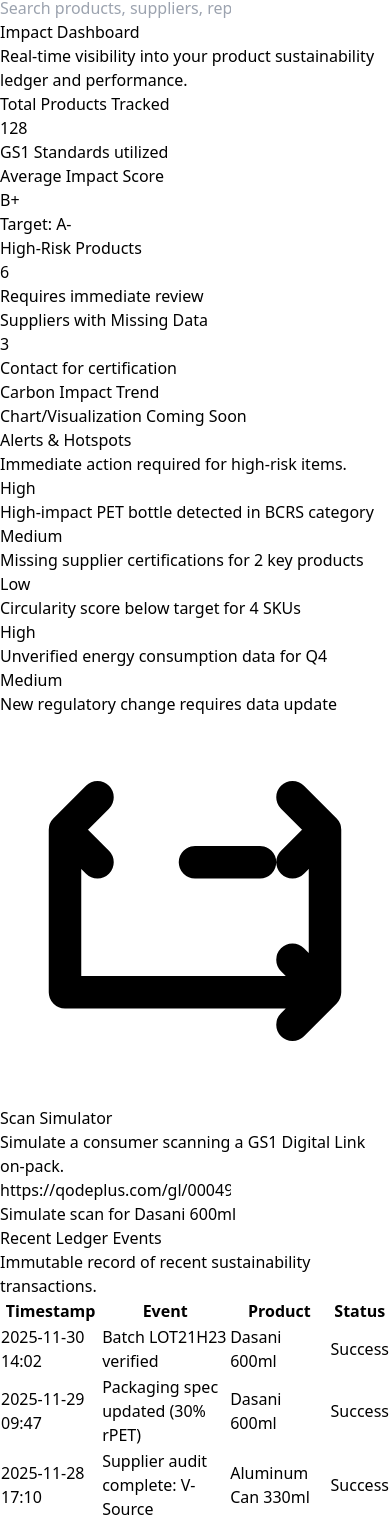
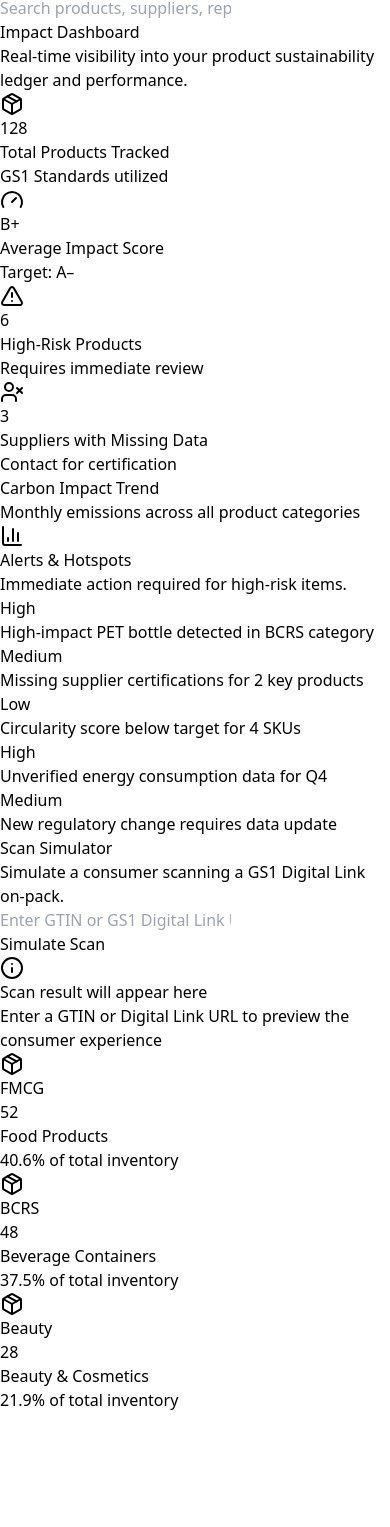
Before and after one commit to forkymadspoon/qode-plus, a React (Vite) app: page /dashboard in a window 390 px wide. Shown: the part 424-1951 px from the top of the page. After the commit the page ends 1836 px from the top, so only its background shows below. Built offline with nearby package versions, Linux system fonts and the light colour scheme.

Commit message:
feat(dashboard): add responsive DashboardPage with cleaned layout and components

```diff
--- a/src/pages/DashboardPage.tsx
+++ b/src/pages/DashboardPage.tsx
@@ -1,223 +1,372 @@
-// src/pages/DashboardPage.tsx
+// src/pages/DashboardPage.tsx (or wherever you keep page components)
+import React from 'react';
+import {
+  Package,
+  Gauge,
+  AlertTriangle,
+  UserX,
+  BarChart3,
+  Info,
+} from 'lucide-react';
+import { Button } from '../ui/button';
+import { Input } from '../ui/input';
+import { Card } from '../ui/card';
+import { Badge } from '../ui/badge';
+import {
+  ResponsiveContainer,
+  AreaChart,
+  Area,
+  XAxis,
+  YAxis,
+  CartesianGrid,
+  Tooltip,
+} from 'recharts';
 
-import React, { useState } from 'react';
-import { useNavigate } from 'react-router-dom';
+// Mock carbon data
+const carbonData = [
+  { month: 'Jan', carbon: 12.4 },
+  { month: 'Feb', carbon: 13.1 },
+  { month: 'Mar', carbon: 14.2 },
+  { month: 'Apr', carbon: 13.8 },
+  { month: 'May', carbon: 12.9 },
+  { month: 'Jun', carbon: 12.2 },
+  { month: 'Jul', carbon: 11.7 },
+  { month: 'Aug', carbon: 11.3 },
+  { month: 'Sep', carbon: 11.8 },
+  { month: 'Oct', carbon: 12.0 },
+  { month: 'Nov', carbon: 12.6 },
+  { month: 'Dec', carbon: 13.0 },
+];
 
-// --- MOCK DATA (Reusing existing structures for context) ---
-interface Kpi {
+// Mock alerts data
+const mockAlerts = [
+  {
+    id: 1,
+    severity: 'High',
+    message: 'High-impact PET bottle detected in BCRS category',
+    severityColor: 'bg-[#FEE2E2] text-[#EB121E] border-[#EB121E]',
+  },
+  {
+    id: 2,
+    severity: 'Medium',
+    message: 'Missing supplier certifications for 2 key products',
+    severityColor: 'bg-[#FEF3C7] text-[#92400E] border-[#F0B82E]',
+  },
+  {
+    id: 3,
+    severity: 'Low',
+    message: 'Circularity score below target for 4 SKUs',
+    severityColor: 'bg-[#E5E7EB] text-[#6B7280] border-[#9CA3AF]',
+  },
+  {
+    id: 4,
+    severity: 'High',
+    message: 'Unverified energy consumption data for Q4',
+    severityColor: 'bg-[#FEE2E2] text-[#EB121E] border-[#EB121E]',
+  },
+  {
+    id: 5,
+    severity: 'Medium',
+    message: 'New regulatory change requires data update',
+    severityColor: 'bg-[#FEF3C7] text-[#92400E] border-[#F0B82E]',
+  },
+];
+
+interface MetricCardProps {
+  icon: React.ReactNode;
+  value: string;
   label: string;
-  value: string;
-  color: string;
-  subText: string;
+  caption: string;
+  iconBg: string;
 }
 
-const kpis: Kpi[] = [
-  { label: 'Total Products Tracked', value: '128', color: 'text-indigo-600', subText: 'GS1 Standards utilized' },
-  { label: 'Average Impact Score', value: 'B+', color: 'text-green-600', subText: 'Target: A-' },
-  { label: 'High-Risk Products', value: '6', color: 'text-red-600', subText: 'Requires immediate review' },
-  { label: 'Suppliers with Missing Data', value: '3', color: 'text-amber-600', subText: 'Contact for certification' },
-];
-
-interface Alert {
-  id: number;
-  type: 'High' | 'Medium' | 'Low';
-  description: string;
-  color: string;
+function MetricCard({ icon, value, label, caption, iconBg }: MetricCardProps) {
+  return (
+    <Card className="p-5 sm:p-6 bg-white border border-[#E5E7EB] rounded-xl hover:shadow-lg transition-all">
+      <div className="flex items-start justify-between mb-4">
+        <div className={`w-10 h-10 sm:w-12 sm:h-12 rounded-lg ${iconBg} flex items-center justify-center`}>
+          {icon}
+        </div>
+      </div>
+      <div className="flex flex-col gap-1">
+        <div className="text-xl sm:text-2xl font-semibold text-[#111827]">{value}</div>
+        <p className="text-sm text-[#6B7280]">{label}</p>
+        <p className="text-xs text-[#9CA3AF] mt-1">{caption}</p>
+      </div>
+    </Card>
+  );
 }
 
-const alerts: Alert[] = [
-  { id: 1, type: 'High', description: 'High-impact PET bottle detected in BCRS category', color: 'bg-red-500' },
-  { id: 2, type: 'Medium', description: 'Missing supplier certifications for 2 key products', color: 'bg-amber-500' },
-  { id: 3, type: 'Low', description: 'Circularity score below target for 4 SKUs', color: 'bg-yellow-500' },
-  { id: 4, type: 'High', description: 'Unverified energy consumption data for Q4', color: 'bg-red-500' },
-  { id: 5, type: 'Medium', description: 'New regulatory change requires data update', color: 'bg-amber-500' },
-];
-
-interface LedgerEvent {
-  id: number;
-  timestamp: string;
-  event: string;
-  product: string;
-  status: 'Success' | 'Error';
+// Custom Tooltip Component
+function CustomTooltip({ active, payload }: any) {
+  if (active && payload && payload.length) {
+    return (
+      <div className="bg-white px-4 py-2 rounded-lg border border-[#E5E7EB] shadow-lg">
+        <p className="text-xs text-[#6B7280] mb-1">
+          {payload[0].payload.month}
+        </p>
+        <p className="text-sm font-medium text-[#111827]">
+          {payload[0].value} kg CO₂e
+        </p>
+      </div>
+    );
+  }
+  return null;
 }
 
-const ledgerEvents: LedgerEvent[] = [
-  { id: 1, timestamp: '2025-11-30 14:02', event: 'Batch LOT21H23 verified', product: 'Dasani 600ml', status: 'Success' },
-  { id: 2, timestamp: '2025-11-29 09:47', event: 'Packaging spec updated (30% rPET)', product: 'Dasani 600ml', status: 'Success' },
-  { id: 3, timestamp: '2025-11-28 17:10', event: 'Supplier audit complete: V-Source', product: 'Aluminum Can 330ml', status: 'Success' },
-  { id: 4, timestamp: '2025-11-28 11:30', event: 'Carbon footprint calculation error', product: 'Plastic Cap', status: 'Error' },
-  { id: 5, timestamp: '2025-11-27 08:05', event: 'New product passport created', product: 'Smart Water 500ml', status: 'Success' },
-];
-
-// --- UTILITY COMPONENTS ---
-
-const KpiCard: React.FC<Kpi> = ({ label, value, color, subText }) => (
-  <div className="bg-white rounded-xl p-6 shadow-lg hover:shadow-xl transition-shadow duration-300 border border-gray-100">
-    <p className="text-sm font-medium text-gray-500 mb-1">{label}</p>
-    <div className="flex items-end justify-between">
-      <h3 className={`text-4xl font-extrabold ${color}`}>{value}</h3>
-      <p className="text-xs text-gray-400 font-medium ml-4">{subText}</p>
-    </div>
-  </div>
-);
-
-const AlertItem: React.FC<Alert> = ({ type, description, color }) => (
-  <li className="flex items-start space-x-3 py-3 border-b border-gray-100 last:border-b-0">
-    <span className={`inline-flex items-center px-2.5 py-0.5 rounded-full text-xs font-semibold text-white ${color} mt-0.5 shadow-md`}>
-      {type}
-    </span>
-    <p className="text-sm text-gray-700 leading-snug flex-1">
-      {description}
-    </p>
-  </li>
-);
-
-const LedgerRow: React.FC<LedgerEvent> = ({ timestamp, event, product, status }) => {
-  const [datePart, timePart] = timestamp.split(' ');
-  return (
-    <tr className="border-b border-gray-100 hover:bg-indigo-50/50 transition-colors">
-      <td className="px-6 py-4 whitespace-nowrap text-sm text-gray-500 font-mono">{datePart} {timePart}</td>
-      <td className="px-6 py-4 text-sm font-medium text-gray-800">{event}</td>
-      <td className="px-6 py-4 whitespace-nowrap text-sm text-indigo-600 font-semibold">{product}</td>
-      <td className="px-6 py-4 whitespace-nowrap">
-        <span className={`px-3 py-1 inline-flex text-xs leading-5 font-semibold rounded-full ${
-          status === 'Success' ? 'bg-green-100 text-green-800' : 'bg-red-100 text-red-800'
-        }`}>
-          {status}
-        </span>
-      </td>
-    </tr>
-  );
-};
-
-
-// --- NEW SCAN SIMULATOR CARD COMPONENT ---
-
-const ScanSimulatorCard = () => {
-    const navigate = useNavigate();
-    const [scanUrl, setScanUrl] = useState('https://qodeplus.com/gl/00049000082055');
-
-    const handleSimulateScan = () => {
-        // Navigate directly to the Dasani consumer page
-        navigate('/consumer/dasani-600ml');
-    };
+export function DashboardPage() {
+  const [gtinInput, setGtinInput] = React.useState('');
 
   return (
-        <div className="bg-white rounded-xl shadow-lg border border-gray-100 p-6 md:p-8">
-            <div className="flex items-center space-x-3 mb-2">
-                <svg className="w-6 h-6 text-indigo-600" fill="none" stroke="currentColor" viewBox="0 0 24 24" xmlns="http://www.w3.org/2000/svg"><path strokeLinecap="round" strokeLinejoin="round" strokeWidth="2" d="M4 7v10m0 0h16m0 0V7m0 10l-2-2m2 2l-2 2M4 7L6 5M4 7l2 2m14-2l-2 2m2-2L18 5m-2 4h-4m4 0h-4"></path></svg>
-                <h2 className="text-xl font-semibold text-gray-800">Scan Simulator</h2>
-            </div>
-            <p className="text-sm text-gray-500 mb-4">
-                Simulate a consumer scanning a GS1 Digital Link on-pack.
-            </p>
-
-            <div className="flex flex-col sm:flex-row space-y-3 sm:space-y-0 sm:space-x-3">
-                <input
-                    type="text"
-                    placeholder="Paste or simulate a GS1 Digital Link URL..."
-                    value={scanUrl}
-                    onChange={(e) => setScanUrl(e.target.value)}
-                    className="flex-1 px-4 py-2 border border-gray-300 rounded-xl focus:ring-indigo-500 focus:border-indigo-500 shadow-sm transition-colors text-sm"
-                />
-                <button
-                    onClick={handleSimulateScan}
-                    className="inline-flex items-center justify-center px-4 py-2 border border-transparent text-sm font-medium rounded-xl shadow-sm text-white bg-indigo-600 hover:bg-indigo-700 focus:outline-none focus:ring-2 focus:ring-offset-2 focus:ring-indigo-500 transition-colors flex-shrink-0"
-                >
-                    Simulate scan for Dasani 600ml
-                </button>
-            </div>
-        </div>
-    );
-};
-
-
-// --- MAIN PAGE COMPONENT ---
-
-const DashboardPage = () => {
-  return (
-    <div className="space-y-8">
-
-      {/* 1. Title Section */}
-      <div>
-        <h1 className="text-3xl font-extrabold text-gray-900">Impact Dashboard</h1>
-        <p className="mt-1 text-lg text-gray-500">
+    <div className="w-full bg-[#F9FAFB]">
+      <div className="p-4 sm:p-6 lg:p-8 max-w-6xl mx-auto">
+        {/* Page Header */}
+        <div className="flex flex-col gap-2 mb-6 sm:mb-8">
+          <h1 className="text-xl sm:text-2xl lg:text-3xl font-semibold text-[#111827]">
+            Impact Dashboard
+          </h1>
+          <p className="text-sm sm:text-base text-[#6B7280]">
             Real-time visibility into your product sustainability ledger and performance.
           </p>
         </div>
 
-      {/* 2. KPI Cards Row */}
-      <div className="grid grid-cols-1 sm:grid-cols-2 lg:grid-cols-4 gap-6">
-        {kpis.map((kpi) => (
-          <KpiCard key={kpi.label} {...kpi} />
+        {/* Summary Metrics Row */}
+        <div className="grid grid-cols-1 sm:grid-cols-2 lg:grid-cols-4 gap-4 sm:gap-6 mb-6 sm:mb-8">
+          <MetricCard
+            icon={<Package className="w-6 h-6 text-white" />}
+            value="128"
+            label="Total Products Tracked"
+            caption="GS1 Standards utilized"
+            iconBg="bg-[#05466C]"
+          />
+          <MetricCard
+            icon={<Gauge className="w-6 h-6 text-[#05466C]" />}
+            value="B+"
+            label="Average Impact Score"
+            caption="Target: A–"
+            iconBg="bg-[#F0B82E]"
+          />
+          <MetricCard
+            icon={<AlertTriangle className="w-6 h-6 text-white" />}
+            value="6"
+            label="High-Risk Products"
+            caption="Requires immediate review"
+            iconBg="bg-[#EB121E]"
+          />
+          <MetricCard
+            icon={<UserX className="w-6 h-6 text-[#6B7280]" />}
+            value="3"
+            label="Suppliers with Missing Data"
+            caption="Contact for certification"
+            iconBg="bg-[#E5E7EB]"
+          />
+        </div>
+
+        {/* Chart + Alerts Row */}
+        <div className="grid grid-cols-1 lg:grid-cols-3 gap-4 sm:gap-6 mb-6 sm:mb-8">
+          {/* Carbon Impact Trend Chart */}
+          <div className="lg:col-span-2">
+            <Card className="p-5 sm:p-6 bg-white border border-[#E5E7EB] rounded-xl hover:shadow-lg transition-shadow">
+              <div className="flex flex-col gap-4 h-full">
+                <div className="flex items-start justify-between flex-shrink-0">
+                  <div className="flex flex-col gap-1">
+                    <h2 className="text-base sm:text-lg font-medium text-[#111827]">
+                      Carbon Impact Trend
+                    </h2>
+                    <p className="text-xs sm:text-sm text-[#6B7280]">
+                      Monthly emissions across all product categories
+                    </p>
+                  </div>
+                  <BarChart3 className="w-5 h-5 text-[#05466C]/60" />
+                </div>
+
+                <div className="w-full h-56 sm:h-64 md:h-72">
+                  <ResponsiveContainer width="100%" height="100%">
+                    <AreaChart
+                      data={carbonData}
+                      margin={{ top: 10, right: 20, left: 0, bottom: 5 }}
+                    >
+                      <defs>
+                        <linearGradient id="colorCarbon" x1="0" y1="0" x2="0" y2="1">
+                          <stop offset="5%" stopColor="#05466C" stopOpacity={0.1} />
+                          <stop offset="95%" stopColor="#05466C" stopOpacity={0} />
+                        </linearGradient>
+                      </defs>
+                      <CartesianGrid
+                        strokeDasharray="3 3"
+                        stroke="#E5E7EB"
+                        opacity={0.2}
+                        vertical={false}
+                      />
+                      <XAxis
+                        dataKey="month"
+                        stroke="#9CA3AF"
+                        tick={{ fill: '#6B7280', fontSize: 11 }}
+                        tickLine={false}
+                        axisLine={{ stroke: '#E5E7EB' }}
+                      />
+                      <YAxis
+                        domain={[10, 15]}
+                        ticks={[10, 11, 12, 13, 14, 15]}
+                        stroke="#9CA3AF"
+                        tick={{ fill: '#6B7280', fontSize: 11 }}
+                        tickLine={false}
+                        axisLine={{ stroke: '#E5E7EB' }}
+                        label={{
+                          value: 'kg CO₂e',
+                          angle: -90,
+                          position: 'insideLeft',
+                          style: { fill: '#6B7280', fontSize: 11 },
+                        }}
+                      />
+                      <Tooltip content={<CustomTooltip />} />
+                      <Area
+                        type="monotone"
+                        dataKey="carbon"
+                        stroke="#05466C"
+                        strokeWidth={2.5}
+                        fill="url(#colorCarbon)"
+                        dot={{ fill: '#05466C', strokeWidth: 2, r: 4 }}
+                        activeDot={{ r: 6, fill: '#05466C', strokeWidth: 0 }}
+                      />
+                    </AreaChart>
+                  </ResponsiveContainer>
+                </div>
+              </div>
+            </Card>
+          </div>
+
+          {/* Alerts & Hotspots */}
+          <div className="lg:col-span-1">
+            <Card className="p-5 sm:p-6 bg-white border border-[#E5E7EB] rounded-xl hover:shadow-lg transition-shadow h-full">
+              <div className="flex flex-col gap-4 h-full">
+                <div className="flex flex-col gap-1 flex-shrink-0">
+                  <h2 className="text-base sm:text-lg font-medium text-[#111827]">
+                    Alerts & Hotspots
+                  </h2>
+                  <p className="text-xs sm:text-sm text-[#6B7280]">
+                    Immediate action required for high-risk items.
+                  </p>
+                </div>
+
+                <div className="flex flex-col gap-3 flex-1 overflow-y-auto min-h-[160px] max-h-72 pr-1">
+                  {mockAlerts.map((alert) => (
+                    <div
+                      key={alert.id}
+                      className="flex flex-col gap-2 p-3 bg-[#F9FAFB] rounded-lg border border-[#E5E7EB] hover:shadow-sm transition-shadow flex-shrink-0"
+                    >
+                      <Badge className={`self-start rounded-full px-3 py-0.5 text-xs border ${alert.severityColor}`}>
+                        {alert.severity}
+                      </Badge>
+                      <p className="text-sm text-[#111827]">{alert.message}</p>
+                    </div>
                   ))}
                 </div>
-
-      {/* 3. Middle Section (Chart + Alerts) */}
-      <div className="grid grid-cols-1 lg:grid-cols-3 gap-6">
-
-        {/* LEFT: Chart Placeholder (2/3 width on desktop) */}
-        <div className="lg:col-span-2 bg-white rounded-xl shadow-lg border border-gray-100 p-6 h-96">
-          <h2 className="text-xl font-semibold text-gray-800 mb-4">Carbon Impact Trend</h2>
-
-          <div className="h-full flex items-center justify-center bg-gray-50 border border-dashed border-gray-300 rounded-lg p-10 mt-4">
-            <p className="text-gray-500 text-lg font-medium">Chart/Visualization Coming Soon</p>
+              </div>
+            </Card>
           </div>
         </div>
 
-        {/* RIGHT: Alerts & Hotspots (1/3 width on desktop) */}
-        <div className="lg:col-span-1 bg-white rounded-xl shadow-lg border border-gray-100">
-          <div className="p-6 border-b border-gray-100">
-            <h2 className="text-xl font-semibold text-red-700">Alerts & Hotspots</h2>
-            <p className="text-sm text-gray-500 mt-1">Immediate action required for high-risk items.</p>
+        {/* Scan Simulator Section */}
+        <div className="mb-6 sm:mb-8">
+          <Card className="p-5 sm:p-6 bg-white border border-[#E5E7EB] rounded-xl hover:shadow-lg transition-shadow">
+            <div className="flex flex-col gap-5 sm:gap-6">
+              <div className="flex flex-col gap-2">
+                <h2 className="text-base sm:text-lg font-semibold text-[#05466C]">
+                  Scan Simulator
+                </h2>
+                <p className="text-xs sm:text-sm text-[#6B7280]">
+                  Simulate a consumer scanning a GS1 Digital Link on-pack.
+                </p>
               </div>
-          <ul className="divide-y divide-gray-100 p-6">
-            {alerts.map((alert) => (
-              <AlertItem key={alert.id} {...alert} />
-            ))}
-          </ul>
+
+              <div className="flex flex-col sm:flex-row gap-3 sm:gap-4">
+                <div className="flex-1">
+                  <Input
+                    type="text"
+                    placeholder="Enter GTIN or GS1 Digital Link URL..."
+                    value={gtinInput}
+                    onChange={(e) => setGtinInput(e.target.value)}
+                    className="border-[#E5E7EB] focus:border-[#05466C] focus:ring-[#05466C]"
+                  />
+                </div>
+                <Button className="w-full sm:w-auto bg-[#05466C] text-white hover:bg-[#003C65] px-6 sm:px-8">
+                  Simulate Scan
+                </Button>
+              </div>
+
+              <div className="min-h-[140px] sm:min-h-[160px] bg-[#F9FAFB] rounded-lg border border-[#E5E7EB] flex items-center justify-center p-6 sm:p-8">
+                <div className="flex flex-col items-center gap-3 text-center max-w-md">
+                  <div className="w-14 h-14 sm:w-16 sm:h-16 rounded-full bg-white border-2 border-[#E5E7EB] flex items-center justify-center">
+                    <Info className="w-7 h-7 sm:w-8 sm:h-8 text-[#9CA3AF]" />
+                  </div>
+                  <div className="flex flex-col gap-1">
+                    <p className="text-sm sm:text-base font-medium text-[#111827]">
+                      Scan result will appear here
+                    </p>
+                    <p className="text-xs sm:text-sm text-[#6B7280]">
+                      Enter a GTIN or Digital Link URL to preview the consumer experience
+                    </p>
                   </div>
                 </div>
-
-      {/* New Scan Simulator Card */}
-      <ScanSimulatorCard />
-
-      {/* 4. Bottom Section: Recent Ledger Events */}
-      <div className="bg-white rounded-xl shadow-lg border border-gray-100 overflow-hidden">
-        <div className="p-6 border-b border-gray-100">
-          <h2 className="text-xl font-semibold text-gray-800">Recent Ledger Events</h2>
-          <p className="text-sm text-gray-500 mt-1">Immutable record of recent sustainability transactions.</p>
+              </div>
+            </div>
+          </Card>
         </div>
 
-        <div className="overflow-x-auto">
-          <table className="min-w-full divide-y divide-gray-200">
-            <thead className="bg-gray-50">
-              <tr>
-                <th scope="col" className="px-6 py-3 text-left text-xs font-medium text-gray-500 uppercase tracking-wider">
-                  Timestamp
-                </th>
-                <th scope="col" className="px-6 py-3 text-left text-xs font-medium text-gray-500 uppercase tracking-wider">
-                  Event
-                </th>
-                <th scope="col" className="px-6 py-3 text-left text-xs font-medium text-gray-500 uppercase tracking-wider">
-                  Product
-                </th>
-                <th scope="col" className="px-6 py-3 text-left text-xs font-medium text-gray-500 uppercase tracking-wider">
-                  Status
-                </th>
-              </tr>
-            </thead>
-            <tbody className="bg-white divide-y divide-gray-200">
-              {ledgerEvents.map((event) => (
-                <LedgerRow key={event.id} {...event} />
-              ))}
-            </tbody>
-          </table>
+        {/* Quick Stats Row */}
+        <div className="grid grid-cols-1 md:grid-cols-3 gap-4 sm:gap-6 mb-4 sm:mb-0">
+          <Card className="p-5 sm:p-6 bg-white border border-[#E5E7EB] rounded-xl hover:shadow-lg transition-shadow">
+            <div className="flex items-start justify-between mb-3">
+              <div className="w-9 h-9 sm:w-10 sm:h-10 rounded-lg bg-[#05466C]/10 flex items-center justify-center">
+                <Package className="w-5 h-5 text-[#05466C]" />
+              </div>
+              <Badge className="bg-[#05466C] text-white rounded-full px-3 py-1 text-xs">
+                FMCG
+              </Badge>
+            </div>
+            <div className="flex flex-col gap-1">
+              <div className="text-xl sm:text-2xl font-medium text-[#111827]">52</div>
+              <p className="text-sm text-[#6B7280]">Food Products</p>
+              <p className="text-xs text-[#9CA3AF] mt-2">40.6% of total inventory</p>
+            </div>
+          </Card>
+
+          <Card className="p-5 sm:p-6 bg-white border border-[#E5E7EB] rounded-xl hover:shadow-lg transition-shadow">
+            <div className="flex items-start justify-between mb-3">
+              <div className="w-9 h-9 sm:w-10 sm:h-10 rounded-lg bg-[#F0B82E]/10 flex items-center justify-center">
+                <Package className="w-5 h-5 text-[#F0B82E]" />
+              </div>
+              <Badge className="bg-[#F0B82E] text-[#05466C] rounded-full px-3 py-1 text-xs">
+                BCRS
+              </Badge>
+            </div>
+            <div className="flex flex-col gap-1">
+              <div className="text-xl sm:text-2xl font-medium text-[#111827]">48</div>
+              <p className="text-sm text-[#6B7280]">Beverage Containers</p>
+              <p className="text-xs text-[#9CA3AF] mt-2">37.5% of total inventory</p>
+            </div>
+          </Card>
+
+          <Card className="p-5 sm:p-6 bg-white border border-[#E5E7EB] rounded-xl hover:shadow-lg transition-shadow">
+            <div className="flex items-start justify-between mb-3">
+              <div className="w-9 h-9 sm:w-10 sm:h-10 rounded-lg bg-[#EB121E]/10 flex items-center justify-center">
+                <Package className="w-5 h-5 text-[#EB121E]" />
+              </div>
+              <Badge className="bg-[#FEE2E2] text-[#EB121E] rounded-full px-3 py-1 text-xs">
+                Beauty
+              </Badge>
+            </div>
+            <div className="flex flex-col gap-1">
+              <div className="text-xl sm:text-2xl font-medium text-[#111827]">28</div>
+              <p className="text-sm text-[#6B7280]">Beauty & Cosmetics</p>
+              <p className="text-xs text-[#9CA3AF] mt-2">21.9% of total inventory</p>
+            </div>
+          </Card>
         </div>
       </div>
-
     </div>
   );
-};
+}
 
 export default DashboardPage;
```
Lines whose indentation alone changed are shown as unchanged.
